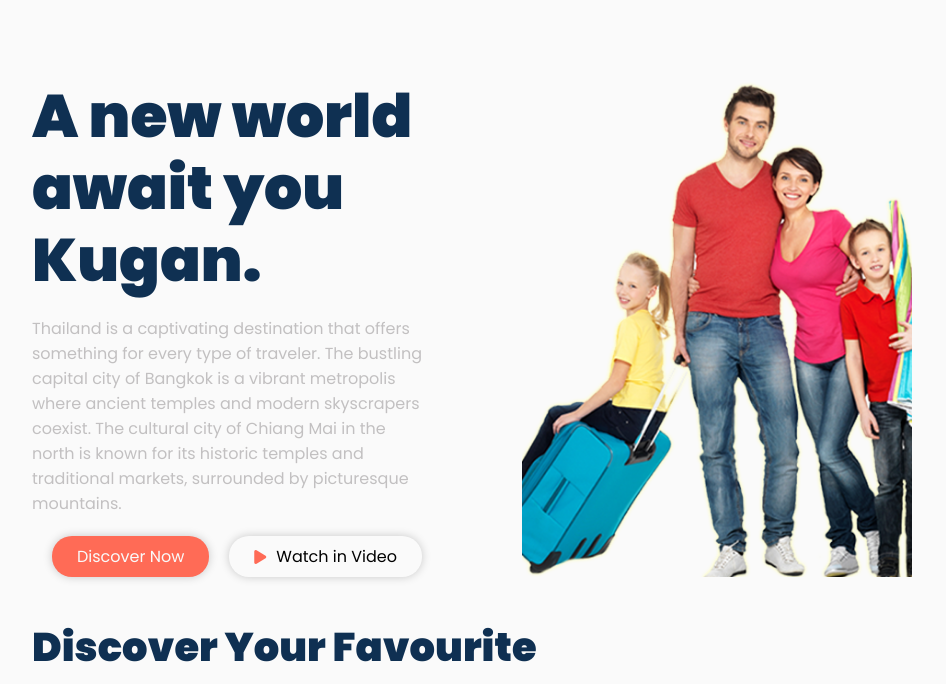
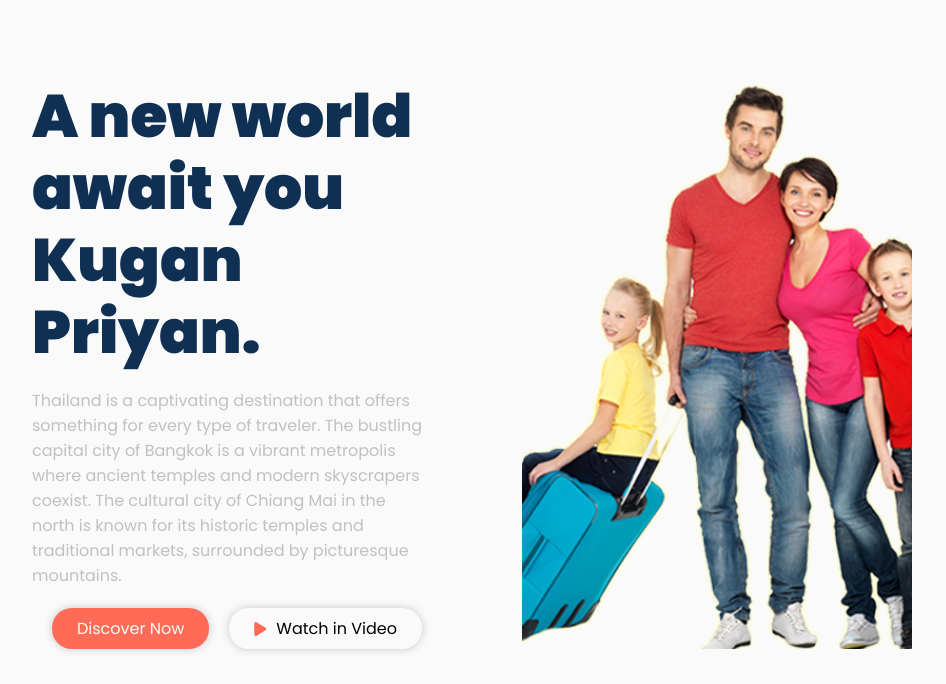
Before and after one commit to kugan7370/Tourism-web, a plain HTML site: page index.html in a window 1280 px wide. Shown: the part 90-774 px from the top of the page, without its empty margins (168-1114 px from the left). Drawn offline with Linux system fonts and the light colour scheme.

Commit message:
Update index 1.html

```diff
--- a/index.html
+++ b/index.html
@@ -48,7 +48,7 @@
         <section class="section-1">
             <div class="newWorld">
                 <div class="left">
-                    <h1>A new world await you Kugan.</h1>
+                    <h1>A new world await you Kugan Priyan.</h1>
                     <p>Thailand is a captivating destination that offers something for every type of traveler. The
                         bustling capital city of Bangkok is a vibrant metropolis where ancient temples and modern
                         skyscrapers coexist. The cultural city of Chiang Mai in the north is known for its historic
```
